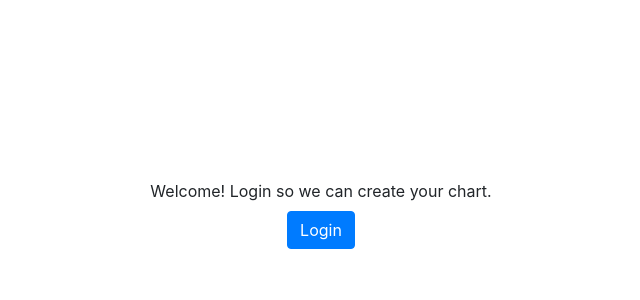
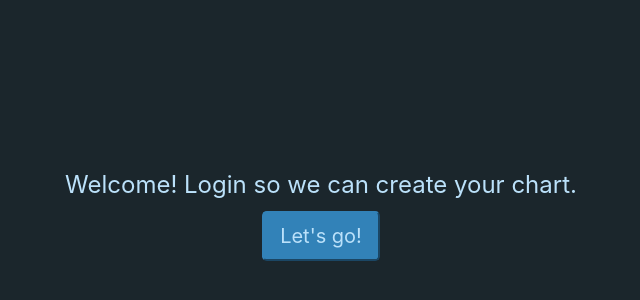
Before and after one commit to DanielZendejas/spotify-charts, a React app: page / in a window 1280 px wide. Shown: the part 186-486 px from the top of the page, without its empty margins (319-959 px from the left). Built offline with nearby package versions, Linux system fonts and the light colour scheme.

Commit message:
Use dark color palette https://colorhunt.co/palette/167893

```diff
--- a/src/components/app.css
+++ b/src/components/app.css
@@ -1 +1,14 @@
 html,body,#root,#page { height:100% }
+
+#root { background: #1b262c }
+
+#loginOverlay {
+  color: #bbe1fa;
+  font-size: x-large
+}
+
+#loginButton {
+  background-color: #3282b8;
+  border-color: #3282b8;
+  color: #bbe1fa;
+}
--- a/src/components/loginOverlay.js
+++ b/src/components/loginOverlay.js
@@ -20,8 +20,12 @@ class LoginOverlay extends React.Component {
       >
         <label>{label}</label>
         <br/>
-        <button class="btn btn-primary" onClick={this.sendLoginRequest}>
-          Login
+        <button
+          id="loginButton"
+          class="btn-lg btn-primary"
+          onClick={this.sendLoginRequest}
+        >
+          Let's go!
         </button>
       </div>
     )
```
